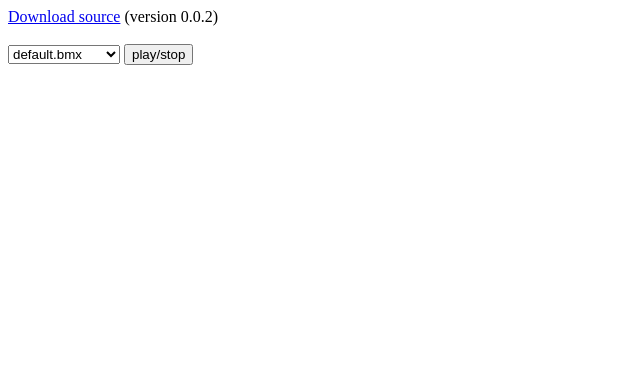
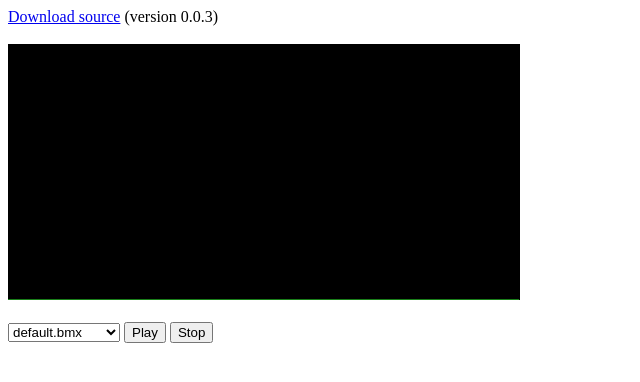
Before and after one commit to ben6howard/bmxplayjs, a plain HTML site: page bmxplayjs.html in a window 1280 px wide. Shown: the whole page, without its empty margins (0-640 px from the left). Drawn offline with Linux system fonts and the light colour scheme; no server answers.

Commit message:
bmxplayjs-0.0.3

```diff
--- a/bmxplayer.js
+++ b/bmxplayer.js
@@ -1,22 +1,15 @@
 window.onload = function() {
 
-	var playing = false;
-	var player = new BmxPlay();
-	player.SetCallback(status);
-
 	document.getElementById("playlist").addEventListener("change", function() {
-		var s = this.value;
-		loadSong('songs/'+s);
+		loadSong('songs/'+this.value);
 	});
 
 	document.getElementById("playBtn").addEventListener("click", function() {
-		if (!playing) {
-			playing = true;
-			player.Play();
-		} else {
-			playing = false;
-			player.Stop();
-		}
+		player.Play();
+	});
+
+	document.getElementById("stopBtn").addEventListener("click", function() {
+		player.Stop();
 	});
 
 	function status(e) {
@@ -24,21 +17,21 @@ window.onload = function() {
 	}
 
 	function loadSong(url) {
-
 		var xhr = new XMLHttpRequest();
 		xhr.open('GET', url, true);
 		xhr.overrideMimeType('text/plain; charset=x-user-defined');
-
 		xhr.onreadystatechange = function(e) {
 			if (this.readyState == 4) {
 				player.Load(this.responseText);
-				//playing = true;
-				//player.Play();
+				player.Play();
 			}
 		};
-
 		xhr.send();
 	}
 
+	var player = new BmxPlay();
+	player.SetCallback(status);
+	player.SetCanvas(document.getElementById("canvas"));
 	loadSong('songs/default.bmx');
+	//loadSong('songs/yiruma.bmx');
 }
--- a/bmxplayjs.html
+++ b/bmxplayjs.html
@@ -20,15 +20,19 @@
 </head>
 
 <body>
-<a href="files/bmxplayjs-0.0.2.zip">Download source</a> (version 0.0.2)
+<a href="files/bmxplayjs-0.0.3.zip">Download source</a> (version 0.0.3)
+<br>
+<br>
+<canvas id="canvas" width="512" height="256"></canvas>
 <br>
 <br>
 <select id="playlist">
 <option>default.bmx</option>
-<option>chronos.bmx</option>
 <option>atb_gm.bmx</option>
 <option>axel2.bmx</option>
+<option>chronos.bmx</option>
 <option>drumkit.bmx</option>
+<option>heartsoul.bmx</option>
 <option>test.bmx</option>
 <option>test1.bmx</option>
 <option>test2.bmx</option>
@@ -38,7 +42,8 @@
 <option>virus.bmx</option>
 <option>yiruma.bmx</option>
 </select>
-<input type=button id="playBtn" value="play/stop">
+<input type=button id="playBtn" value="Play">
+<input type=button id="stopBtn" value="Stop">
 <span id="label"></span>
 </body>
 </html>
--- a/bmxplayjs/BmxPlay.js
+++ b/bmxplayjs/BmxPlay.js
@@ -443,4 +443,8 @@ function BmxPlay() {
 		console.log("Stop.");
 		soundChannel.stop();
 	}
+
+	this.SetCanvas = function(c) {
+		snd.SetCanvas(c);
+	}
 }
--- a/bmxplayjs/Sound.js
+++ b/bmxplayjs/Sound.js
@@ -25,8 +25,17 @@ function Sound() {
 
 	var playing = false;
 	var callback = null;
+	var canvasCtx = null;
 
 	var audioCtx = new (window.AudioContext || window.webkitAudioContext)();
+
+	var analyser = audioCtx.createAnalyser();
+
+	analyser.fftSize = 1024;
+
+	var bufferLength = analyser.frequencyBinCount;
+
+	var dataArray = new Uint8Array(bufferLength);
 
 	var BUFSIZE = 11025;//audioCtx.sampleRate/4;
 
@@ -55,9 +64,8 @@ function Sound() {
 		if (time>=nextTime) {
 
 			nodes[i].connect(audioCtx.destination);
+			nodes[i].connect(analyser);
 			nodes[i].start(nextTime+tickPeriod);
-
-			//console.log('scheduled',nextTime+tickPeriod);
 
 			i = (i+1) % buffers;
 
@@ -80,7 +88,7 @@ function Sound() {
 		if (!playing) {
 			nextTime = audioCtx.currentTime;
 			playing = true;
-			timer = WorkerTimer.setInterval(update, 25);
+			timer = WorkerTimer.setInterval(update, 50);
 		}
 
 		return  {
@@ -91,4 +99,41 @@ function Sound() {
 		}
 	}
 
+	var WIDTH;
+	var HEIGHT;
+
+	function draw() {
+
+		//if (!playing)
+		//	return;
+
+		drawVisual = requestAnimationFrame(draw);
+		analyser.getByteFrequencyData(dataArray);
+		//analyser.getByteTimeDomainData(dataArray);
+
+		canvasCtx.fillStyle = "black";
+		canvasCtx.fillRect(0, 0, WIDTH, HEIGHT);
+
+		var barWidth = 1;
+		canvasCtx.fillStyle = "rgb(50,255,50)";
+		canvasCtx.strokeStyle = "rgb(50,255,50)";
+		canvasCtx.beginPath();
+		for(var i = 0; i < WIDTH; i++) {
+			var x = i;
+			var y = HEIGHT-dataArray[i];
+			if(i === 0) {
+				canvasCtx.moveTo(x, y);
+			} else {
+				canvasCtx.lineTo(x, y);
+			}
+		}
+		canvasCtx.stroke();
+	}
+
+	this.SetCanvas = function(c) {
+		WIDTH = c.width;
+		HEIGHT = c.height;
+		canvasCtx = c.getContext("2d");
+		draw();
+	}
 }
```
Also changed, not shown: 3 other files.
